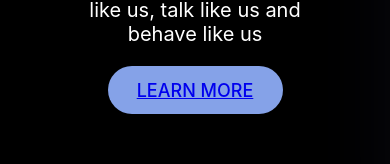
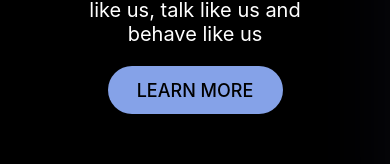
Before and after one commit to shreyanshmalvya/thrifty-ai, a React (Create React App) app: page / in a window 390 px wide. Shown: the part 616-780 px from the top of the page. Built offline with nearby package versions, Linux system fonts and the light colour scheme.

Commit message:
Added images and made responsive

```diff
--- a/src/components/hero/hero.css
+++ b/src/components/hero/hero.css
@@ -73,6 +73,11 @@
 .heroWrapper .heroRight .heroRBottom p {
   width: 70%;
   margin: 20px 0;
+}
+
+.heroWrapper .heroRight .heroRBottom a {
+  text-decoration: none;
+  color: black;
 }
 
 .heroWrapper .heroRight .heroRBottom .heroButton {
--- a/src/components/hero/hero.scss
+++ b/src/components/hero/hero.scss
@@ -44,6 +44,10 @@
       p{
         width: 70%;
         margin: 20px 0;
+      }
+      a{
+        text-decoration: none;
+        color: black;
       }
       .heroButton{
         background: #85A2E8;
--- a/src/components/introAI/IntroAI.jsx
+++ b/src/components/introAI/IntroAI.jsx
@@ -5,7 +5,7 @@ import cap2 from "../../assets/cap2.png"
 
 const IntroAI = () => {
     return (
-        <div className="introWrapper">
+        <>
         <div className="introAIHeader">INTRODUCING ARTIFICIAL HUMANS</div>
         <div className="grid">
             <div className="introAITop">
@@ -27,7 +27,7 @@ const IntroAI = () => {
             </div>
             </div>
         </div>
-        </div>
+        </>
     )
 }
 
--- a/src/components/introAI/introAI.css
+++ b/src/components/introAI/introAI.css
@@ -17,10 +17,6 @@
   font-style: "ExtraLight";
   font-weight: 300;
   src: url("../../fonts/nunito-sans/NunitoSans-ExtraLight.ttf");
-}
-
-.introWrapper {
-  padding-inline: 20px;
 }
 
 .introAIHeader {
@@ -44,7 +40,7 @@
   -webkit-box-direction: normal;
       -ms-flex-direction: column;
           flex-direction: column;
-  padding: 0px 20px 20px 20px;
+  padding: 5px 60px 20px 60px;
 }
 
 .grid .introAITop {
--- a/src/components/introAI/introAI.scss
+++ b/src/components/introAI/introAI.scss
@@ -19,9 +19,7 @@
     src: url("../../fonts/nunito-sans/NunitoSans-ExtraLight.ttf");
 }
 
-.introWrapper{
-    padding-inline: 20px;
-}
+
 
 .introAIHeader {
     display: flex;
@@ -35,7 +33,7 @@
 .grid {
     display: flex;
     flex-direction: column;
-    padding: 0px 20px 20px 20px;
+    padding: 5px 60px 20px 60px;
     .introAITop {
         display: flex;
         .introAITopLeft {
```
Also changed, not shown: 2 other files (tests, documents, lock files or other folders). Lines whose indentation alone changed are shown as unchanged.
